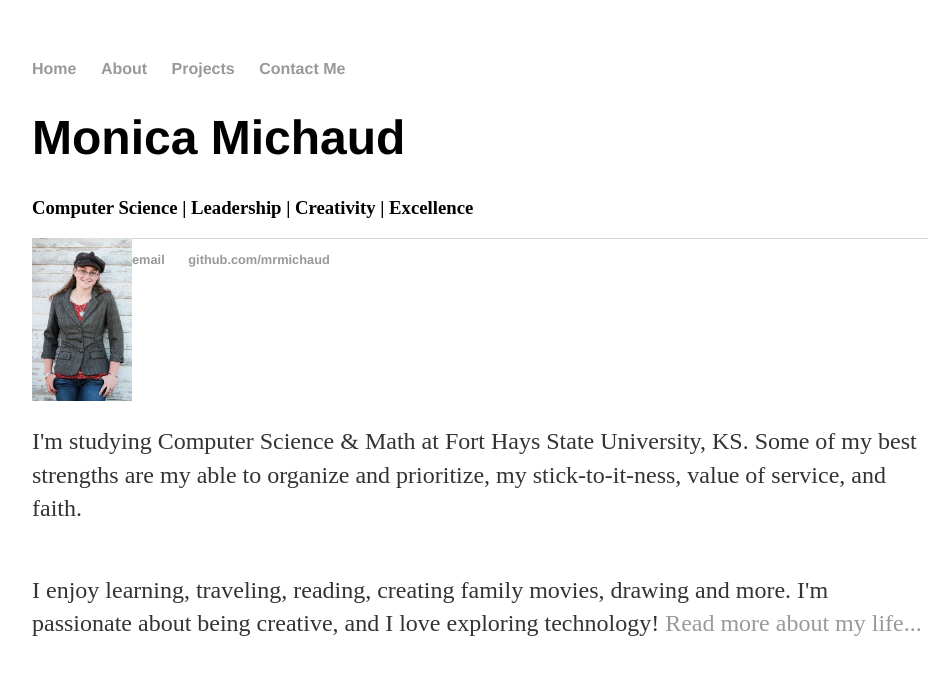
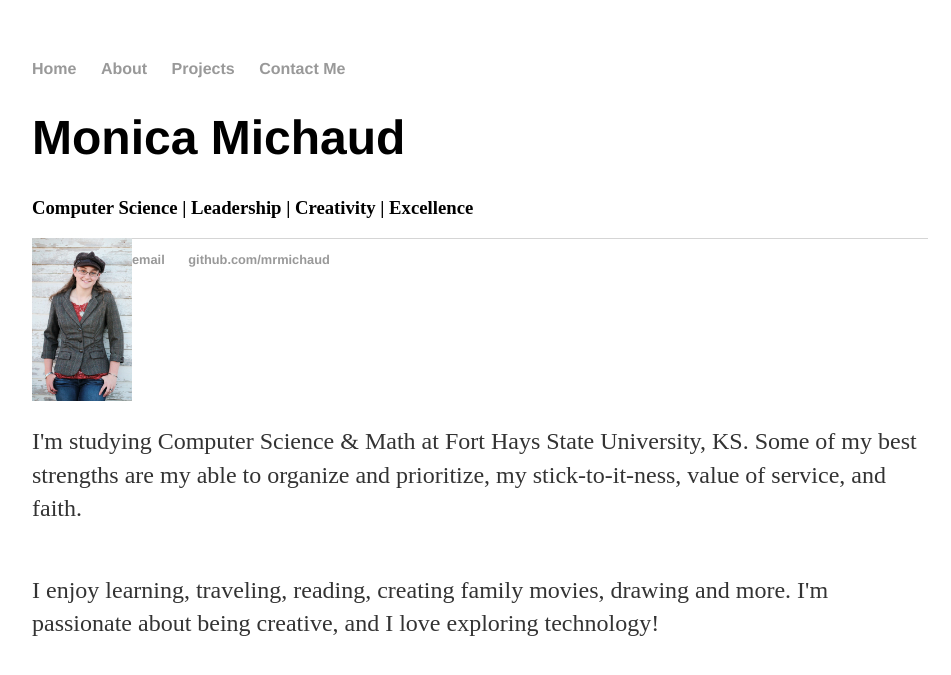
Before and after one commit to mrmichaud/mrmichaud.github.io, a Jekyll site: the page built from index.html, in a window 1280 px wide. Shown: the top 675 px of the page, without its empty margins (160-1111 px from the left). Built offline with Jekyll 4.4.1, drawn with Linux system fonts in a browser that asks for light colours.

Commit message:
Update index.html

```diff
--- a/index.html
+++ b/index.html
@@ -7,7 +7,7 @@ title: Monica Michaud Home
 	<h3>Computer Science | Leadership | Creativity | Excellence</h3>
 	<img class="picture1" src="http://mrmichaud.github.io/Monica (74)edit.jpg" alt="Monica Profile Picture" style="width:100px;height:163px;">
 	<p>I'm studying Computer Science &amp Math at Fort Hays State University, KS. Some of my best strengths are my able to organize and prioritize, my stick-to-it-ness, value of service, and faith.</p>
-	<p>I enjoy learning, traveling, reading, creating family movies, drawing and more. I'm passionate about being creative, and I love exploring technology! <a href="/about">Read more about my life...</a></p>
+	<p>I enjoy learning, traveling, reading, creating family movies, drawing and more. I'm passionate about being creative, and I love exploring technology!</p>
 
 
 
```
